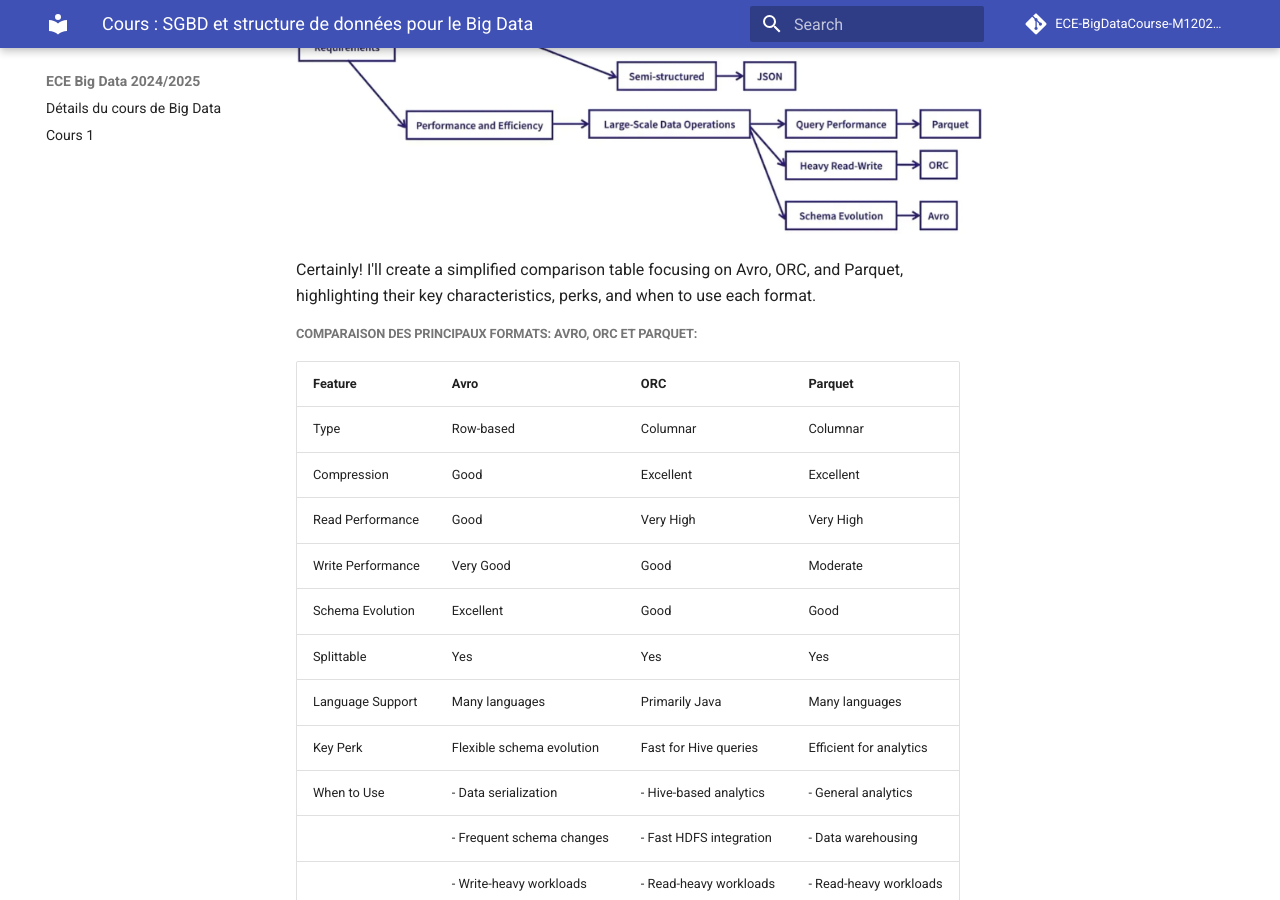
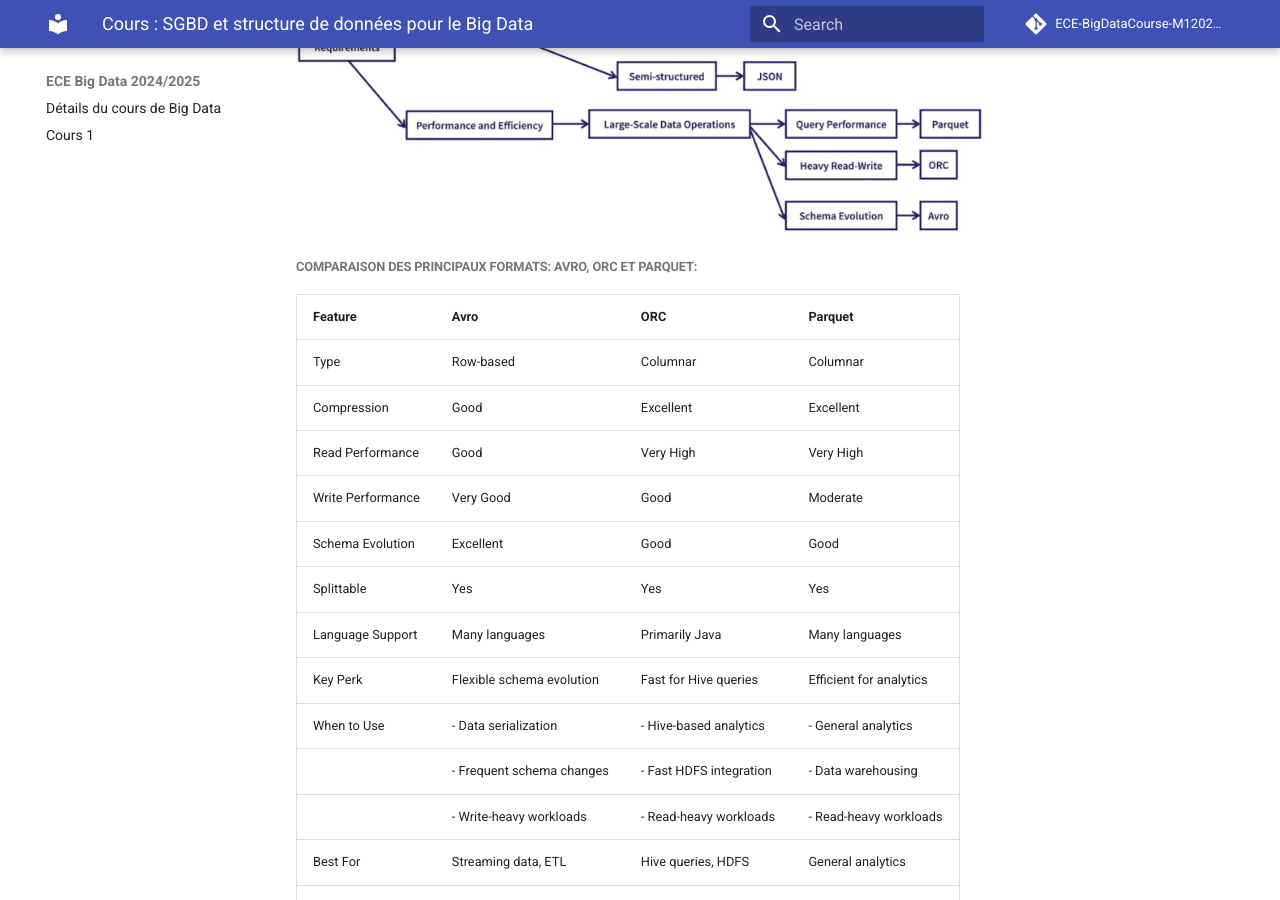
Before and after one commit to ECE-BigDataCourse-M12024/big-data-course-materials, an MkDocs documentation site: the page built from docs/cours3.md, in a window 1280 px wide and 900 px high, scrolled down 14748 px. Built offline with MkDocs 1.6.1 and Material for MkDocs 9.7.7, drawn with Linux system fonts in a browser that asks for light colours; comment, search, counter and statistics services are not loaded; old or Windows-style settings are respelled for this version of MkDocs.

Commit message:
edit text

```diff
--- a/docs/cours3.md
+++ b/docs/cours3.md
@@ -266,9 +266,6 @@ En big data les formats de fichiers jouent un rôle crucial dans le stockage, le
 ![alt text](img/cours3/format_choix.PNG)
 
 
-Certainly! I'll create a simplified comparison table focusing on Avro, ORC, and Parquet, highlighting their key characteristics, perks, and when to use each format.
-
-
 ##### Comparaison des principaux formats: Avro, Orc et Parquet:
 
 | Feature          | Avro                     | ORC                      | Parquet                 |
```
